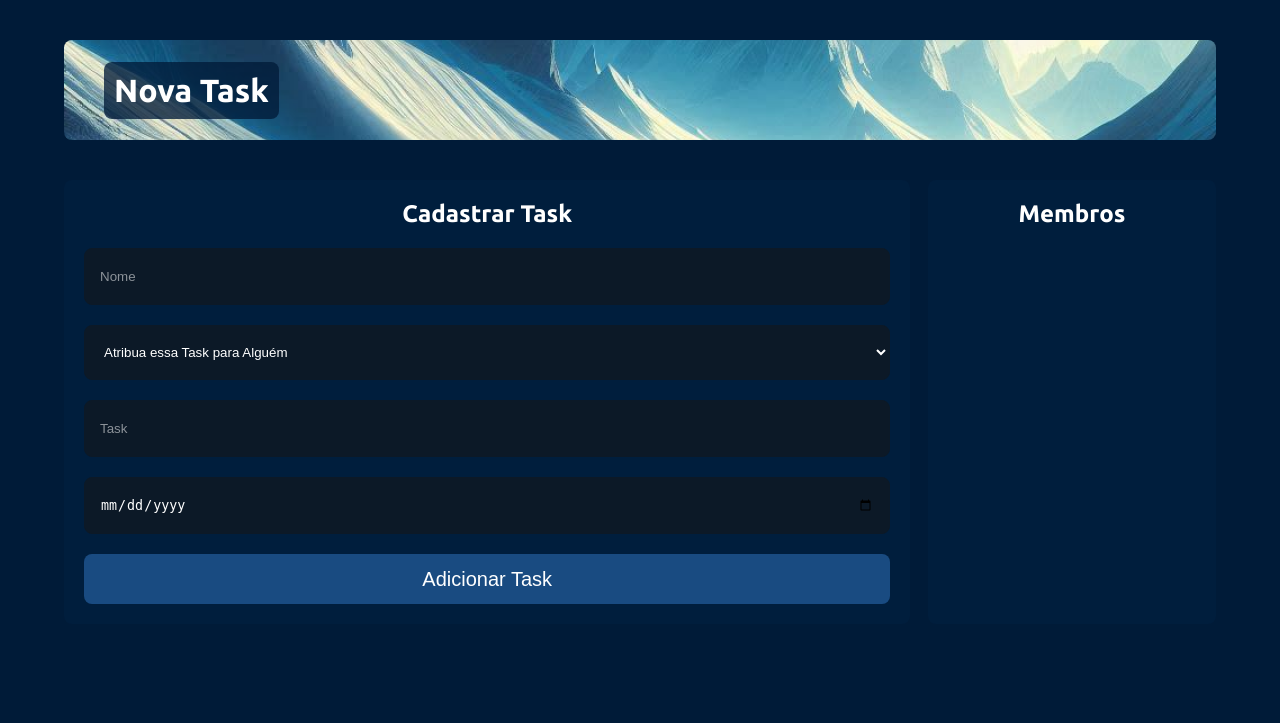
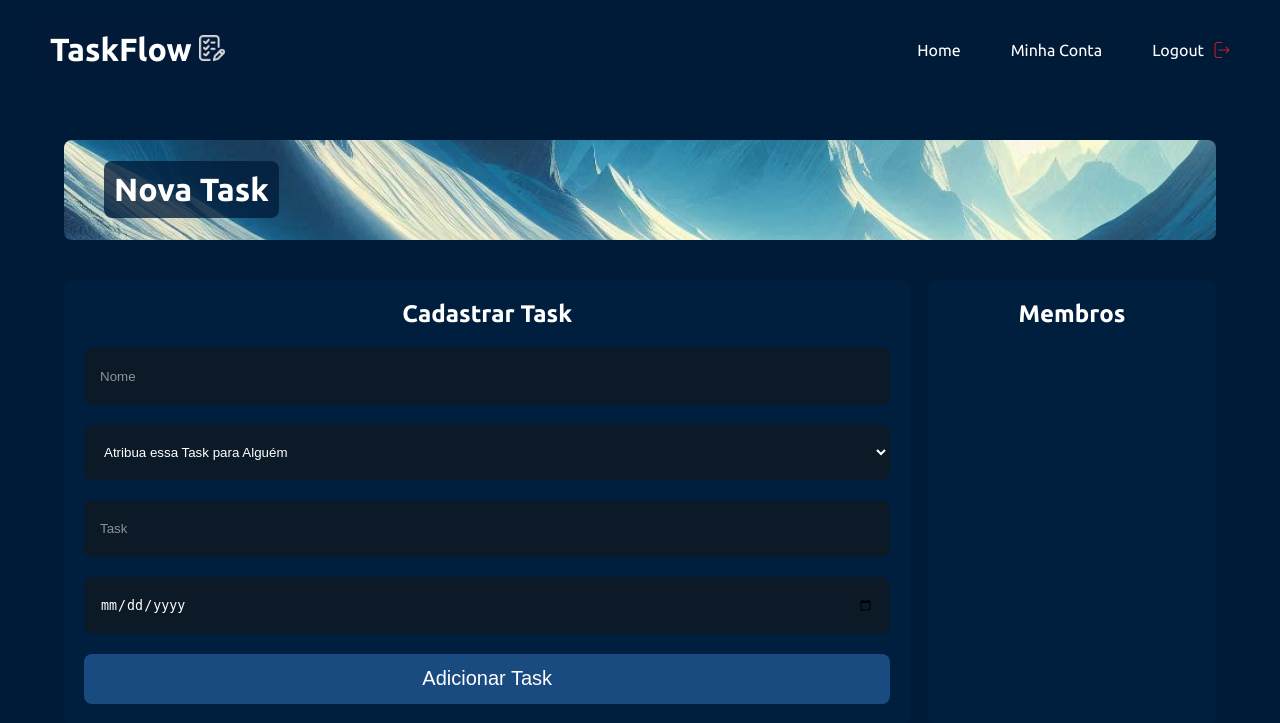
Before and after one commit to duducamargo/sistema-gerenciamento-tarefas-web, a Django app: template gerenciador_de_tarefas/tasks/templates/tasks/nova_task.html in a window 1280 px wide. Shown: the top 723 px of the page. Run offline with Django 5.2, Linux system fonts and the light colour scheme; the template is opened without the code that fills it, so the values that code supplies are empty.

Commit message:
[add] header and user photos has been added

```diff
--- a/gerenciador_de_tarefas/cadastro/models.py
+++ b/gerenciador_de_tarefas/cadastro/models.py
@@ -5,4 +5,5 @@ class Usuario(models.Model):
     email = models.EmailField(unique=True)
     primeiro_nome = models.CharField(max_length=50)
     ultimo_nome = models.CharField(max_length=50)
+    foto_perfil = models.CharField(max_length=100, default="foto_perfil_1.png")
     senha = models.CharField(max_length=255)
--- /dev/null
+++ b/gerenciador_de_tarefas/static/css/header.css
@@ -0,0 +1,30 @@
+header {
+    display: flex;
+    width: 100%;
+    justify-content: space-between;
+}
+
+header ul{
+    justify-content: end;
+    align-items: center;
+    display: flex;
+}
+
+header ul li {
+    display: flex;
+    align-items: center;
+    cursor: pointer;
+    list-style: none;
+    margin-right: 50px;
+    transition: transform 0.3s;
+    backface-visibility: hidden;
+    transform: translateZ(0);
+}
+
+header ul li img {
+    margin-left: 10px;
+}
+
+header ul li:hover {
+    transform: translateY(-2px);
+}
--- a/gerenciador_de_tarefas/tasks/templates/tasks/nova_task.html
+++ b/gerenciador_de_tarefas/tasks/templates/tasks/nova_task.html
@@ -13,11 +13,33 @@
       rel="stylesheet"
     />
 
+    <link rel="icon" type="image/png" sizes="32x32" href="{% static 'img/logo.png' %}">
+
     <link rel="stylesheet" href="{% static 'css/nova_task.css' %}" />
+    <link rel="stylesheet" href="{% static 'css/header.css' %}" />
     <title>Nova Task</title>
   </head>
 
   <body>
+
+    <header>
+      <h1 style="cursor: pointer" onclick="window.location.href='{% url 'tasks' %}'">TaskFlow <img
+        style=" width: 26px; top: 10px; cursor: pointer"
+        src="{% static 'img/logo.png' %}"
+      /></h1>
+      <ul>
+          <li onclick="window.location.href='{% url 'tasks' %}'">Home</li>
+          <li>Minha Conta</li>
+          <li>Logout <img
+            style=" width: 16px; top: 10px; cursor: pointer"
+            src="{% static 'img/sair.png' %}"
+            alt=""
+            id="sair"
+            onclick="window.location.href='{% url 'logout' %}'"
+          /></li>
+      </ul>
+  </header>
+
     <div id="container_h1">
       <h1>Nova Task</h1>
     </div>
@@ -51,7 +73,7 @@
         <ul id="membros_lista">
           {% for usuario in usuarios %}
           <li>
-            <img src="{% static "img/user.png" %}" alt="">{{ usuario.primeiro_nome }} {{usuario.ultimo_nome}}
+            <img src="{% static 'img/' %}{{ usuario.foto_perfil }}" alt="">{{ usuario.primeiro_nome }} {{usuario.ultimo_nome}}
           </li>
           {% endfor %}
         </ul>
```
Also changed, not shown: gerenciador_de_tarefas/tasks/templates/tasks/editar_task.html (+22 -1 lines), gerenciador_de_tarefas/tasks/templates/tasks/tasks.html (+22 -10 lines), gerenciador_de_tarefas/cadastro/migrations/0004_usuario_foto_perfil.py (added), gerenciador_de_tarefas/static/img/foto_perfil_1.png (added), gerenciador_de_tarefas/static/img/logo.png (added), gerenciador_de_tarefas/static/img/polar-bear.png (added), gerenciador_de_tarefas/static/img/reindeer.png (added).
